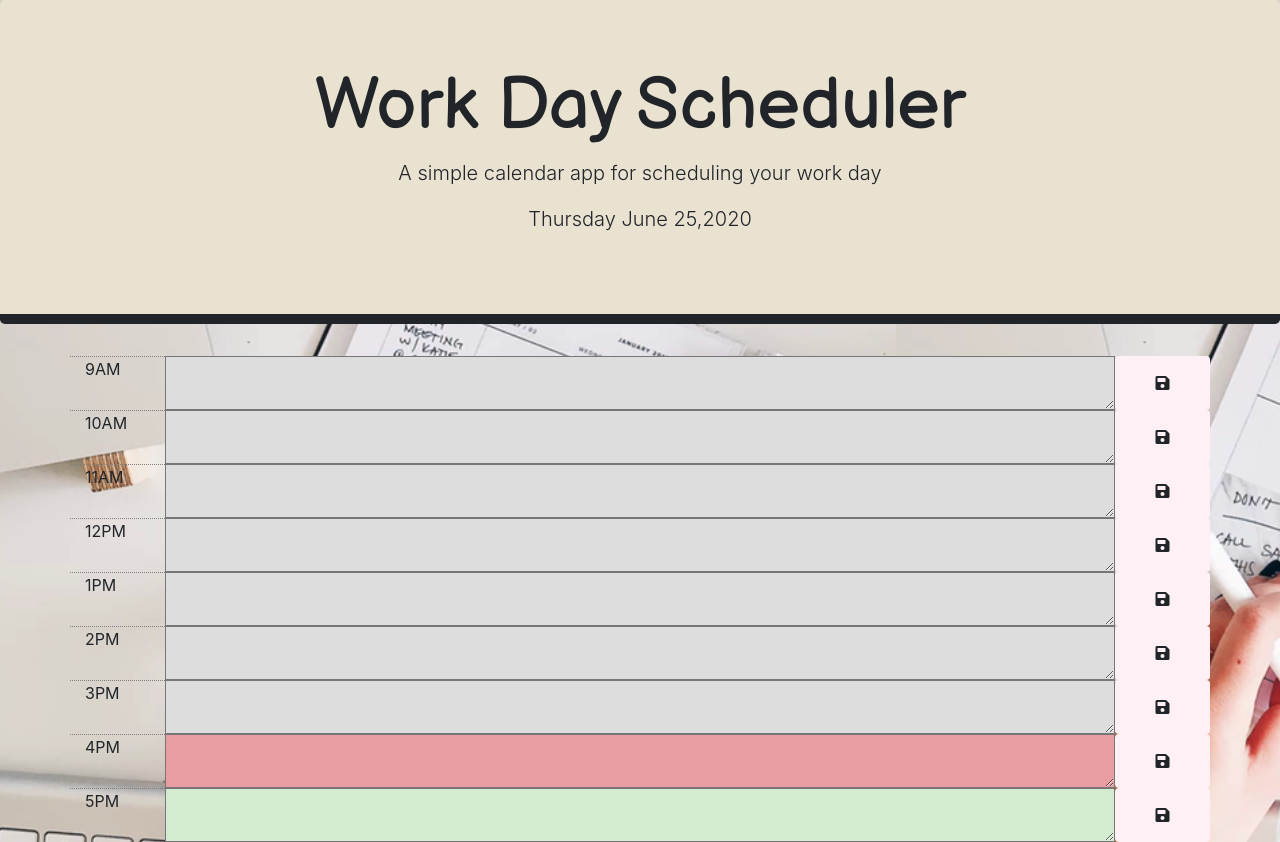
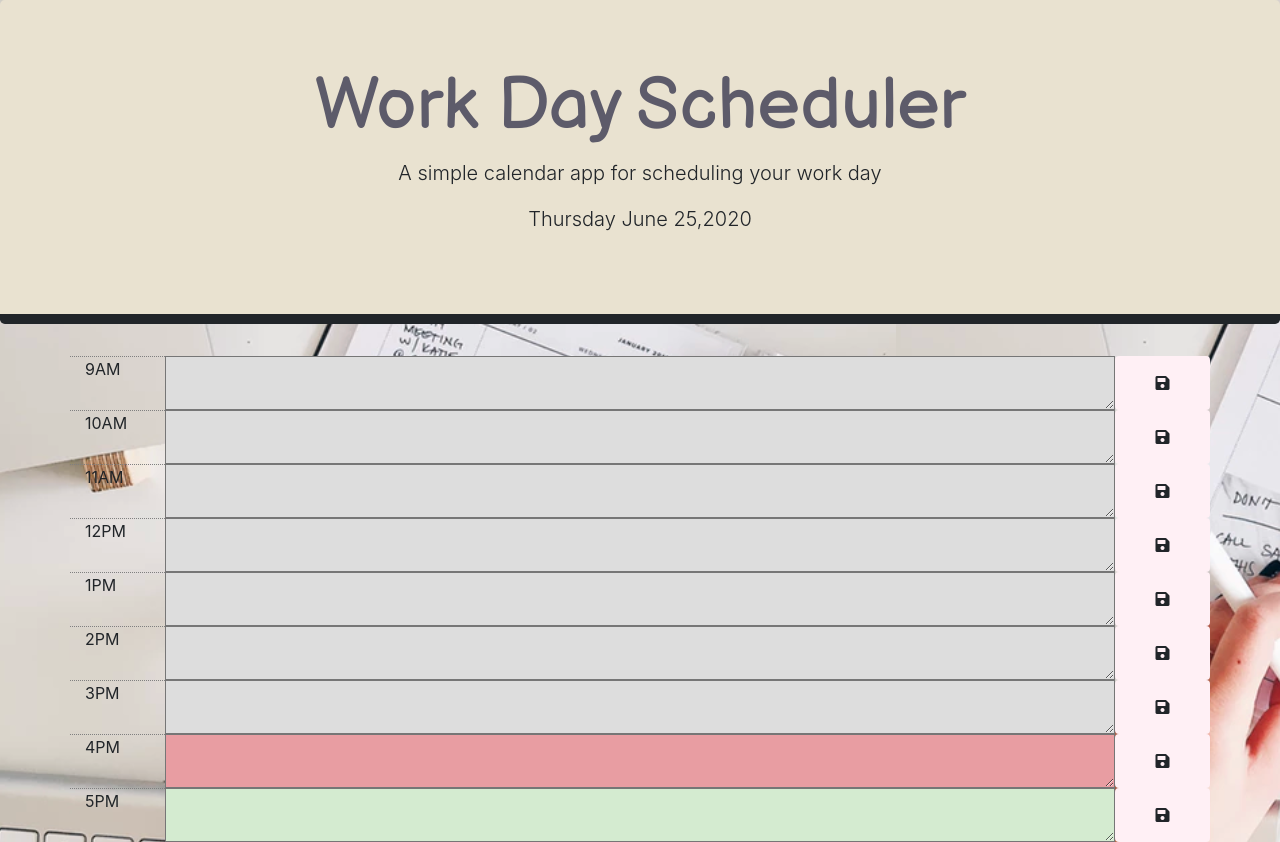
Before and after one commit to zfrakes/Day-Planner, a plain HTML site: page index.html in a window 1280 px wide. Drawn offline with nearby package versions, Linux system fonts and the light colour scheme.

Commit message:
updated color to header

```diff
--- a/style.css
+++ b/style.css
@@ -15,4 +15,5 @@
   }
   .display-3{
   font-family: 'Balsamiq Sans', cursive;
+  color:#5d5b6a;
   }
```
